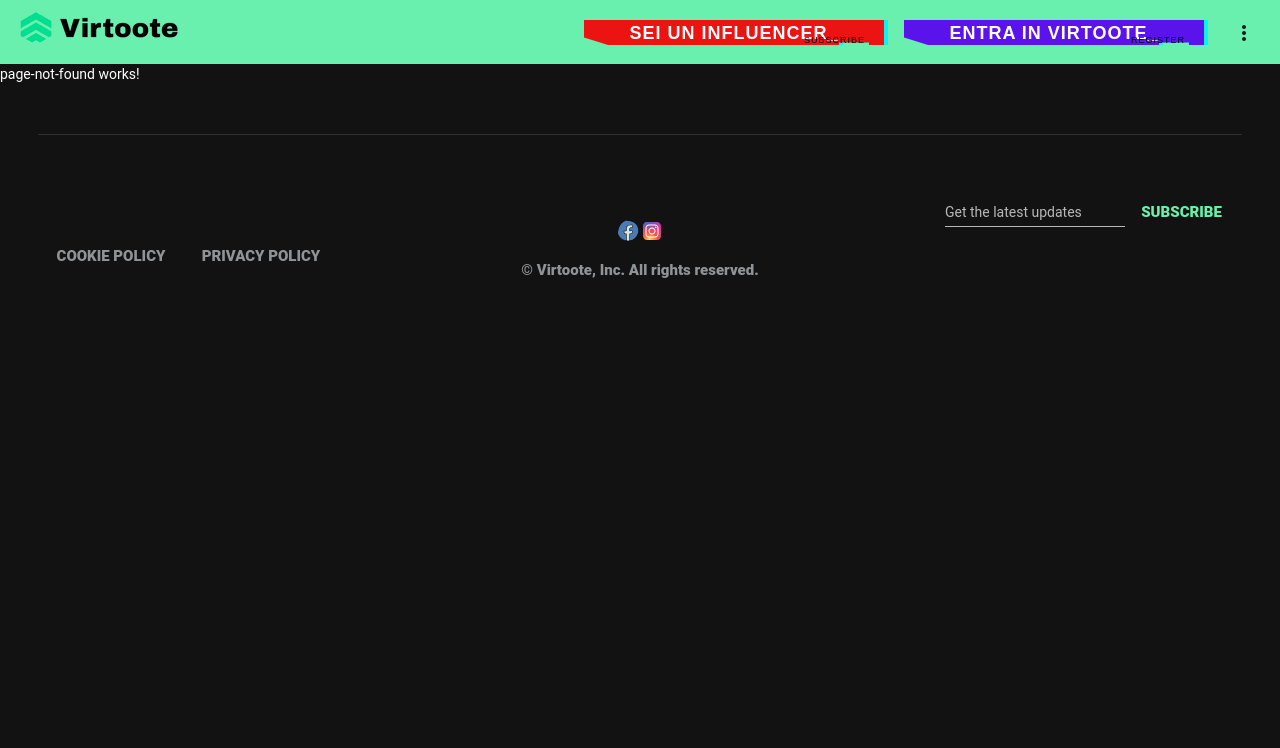
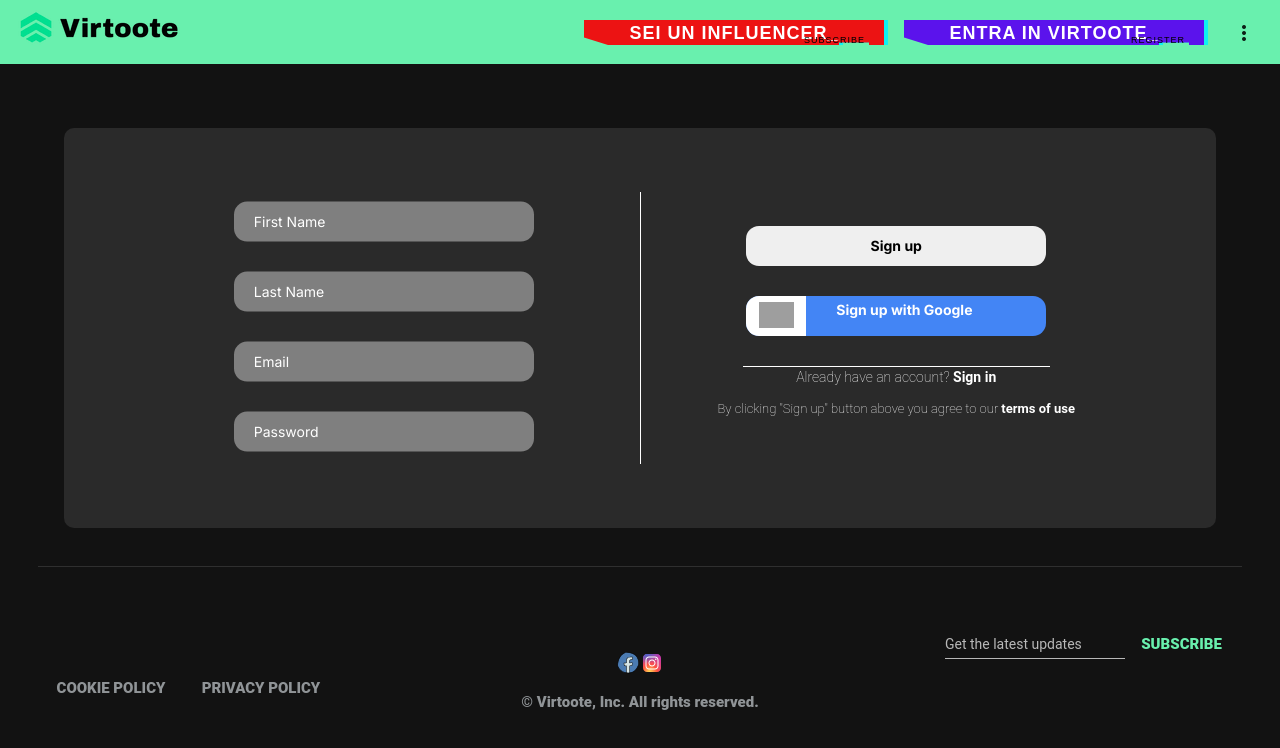
Before and after one commit to macorifice/virtoote, an Angular app: page /signup in a window 1280 px wide. Shown: the top 748 px of the page. Built offline with nearby package versions, Linux system fonts and the light colour scheme; grey boxes are pictures that could not be loaded.

Commit message:
added signup component

```diff
--- a/src/app/app-routing.module.ts
+++ b/src/app/app-routing.module.ts
@@ -1,3 +1,4 @@
+import { SignupComponent } from './components/signup/signup.component';
 import { LoginComponent } from './components/login/login.component';
 import { PageNotFoundComponent } from './components/page-not-found/page-not-found.component';
 import { HowItWorksComponent } from './components/how-it-works/how-it-works.component';
@@ -9,6 +10,7 @@ const routes: Routes = [
   { path: 'home', component: HomepageComponent},
   { path: 'how-it-works', component: HowItWorksComponent },
   { path: 'login', component: LoginComponent },
+  { path: 'signup', component: SignupComponent },
   { path: '',   redirectTo: '/home', pathMatch: 'full' }, // redirect to `home-component`
   { path: '**', component: PageNotFoundComponent },  // Wildcard route for a 404 page
 ];
--- a/src/app/app.module.ts
+++ b/src/app/app.module.ts
@@ -20,6 +20,7 @@ import { MatMenuModule } from '@angular/material/menu';
 import { HowItWorksComponent } from './components/how-it-works/how-it-works.component';
 import { PageNotFoundComponent } from './components/page-not-found/page-not-found.component';
 import { LoginComponent } from './components/login/login.component';
+import { SignupComponent } from './components/signup/signup.component';
 
 @NgModule({
   declarations: [
@@ -29,7 +30,8 @@ import { LoginComponent } from './components/login/login.component';
     HomepageComponent,
     HowItWorksComponent,
     PageNotFoundComponent,
-    LoginComponent
+    LoginComponent,
+    SignupComponent
   ],
   imports: [
     BrowserModule,
--- a/src/app/components/login/login.component.html
+++ b/src/app/components/login/login.component.html
@@ -75,9 +75,7 @@
             Lorem ipsum, dolor sit amet consectetur adipisicing elit. Debitis,
             ex ratione. Aliquid!
           </p>
-            <button class="btn transparent" id="sign-up-btn">
-              Sign up
-            </button>
+          <button [routerLink]="['/signup']" routerLinkActive="router-link-active"  class="btn transparent" id="sign-up-btn">Sign up</button>
         </div>
         <img src="img/log.svg" class="image" alt="" />
       </div>
@@ -88,9 +86,7 @@
             Lorem ipsum dolor sit amet consectetur adipisicing elit. Nostrum
             laboriosam ad deleniti.
           </p>
-            <button class="btn transparent" id="sign-in-btn">
-              Sign in
-            </button>
+          <button class="btn transparent" id="sign-in-btn">Sign in</button>
         </div>
         <img src="img/register.svg" class="image" alt="" />
       </div>
--- /dev/null
+++ b/src/app/components/signup/signup.component.html
@@ -0,0 +1,45 @@
+<div class="main-container">
+  <!-- <h1 class="title">Sign up</h1> -->
+
+  <div class="main-container__content">
+    <div class="content__inputs">
+      <form class="content__input--form">
+        <label for="First-name">
+          <input type="text" placeholder="First Name" />
+        </label>
+        <label for="Last-name">
+          <input type="text" placeholder="Last Name" />
+        </label>
+        <label for="email">
+          <input type="email" placeholder="Email" />
+        </label>
+        <label for="password">
+          <input type="password" placeholder="Password" />
+        </label>
+      </form>
+    </div>
+
+    <div class="content__submit">
+      <button type="button" class="button">Sign up</button>
+      <div class="button google-button">
+        <div class="google-button__google-icon"></div>
+        <p class="no-select">Sign up with Google</p>
+      </div>
+      <div class="content__submit--line"></div>
+      <p>
+        Already have an account?
+        <a href="/">
+          <strong>Sign in</strong>
+        </a>
+      </p>
+      <div class="content__footer">
+        <p>
+          By clicking "Sign up" button above you agree to our
+          <a href="/">
+            <strong>terms of use</strong>
+          </a>
+        </p>
+      </div>
+    </div>
+  </div>
+</div>
--- /dev/null
+++ b/src/app/components/signup/signup.component.scss
@@ -0,0 +1,171 @@
+@import url("https://fonts.googleapis.com/css2?family=Inter:wght@400;700&display=swap");
+
+body {
+  background: rgb(166,192,254);
+  background: linear-gradient(150deg, rgba(166,192,254,1) 0%, rgba(246,128,132,1) 100%);
+  background-attachment: fixed;
+  background-repeat: no-repeat;
+  color: white;
+  font-family: "Inter", sans-serif;
+  margin: 0;
+  padding: 0;
+}
+
+.main-container {
+  display: flex;
+  flex-direction: column;
+  align-items: center;
+}
+
+.title {
+  font-size: 48px;
+  margin-bottom: 0;
+}
+
+.content__input--form {
+  display: flex;
+  flex-direction: column;
+}
+
+.content__input--form > label > input {
+  box-sizing: border-box;
+  font-family: "Inter";
+  width: 300px;
+  height: 40px;
+  margin-bottom: 30px;
+  padding-left: 20px;
+  border: none;
+  border-radius: 13px;
+  background-color: rgba(255, 255, 255, 0.4);
+  color: white;
+  outline: none;
+}
+
+.content__input--form > label > input::placeholder {
+  color: white;
+  font-size: 14px;
+}
+
+.content__submit > .button {
+  height: 40px;
+  width: 300px;
+  border: none;
+  border-radius: 13px;
+  margin-bottom: 30px;
+  font-family: "Inter";
+  font-weight: bold;
+  font-size: 14px;
+}
+
+.content__submit > .google-button {
+  display: flex;
+  flex-direction: row;
+  align-items: center;
+  background-color: #4385F5;
+  color: white;
+  overflow: hidden;
+}
+
+.google-button__google-icon {
+  background-color: white;
+  background-image: url("https://img.icons8.com/color/50/000000/google-logo.png");
+  background-repeat: no-repeat;
+  background-position: center;
+  background-size: 35px;
+  height: 100%;
+  width: 20%;
+  margin-right: 30px;
+  cursor: pointer;
+}
+
+.no-select {
+    -webkit-touch-callout: none; /* iOS Safari */
+    -webkit-user-select: none; /* Safari */
+     -khtml-user-select: none; /* Konqueror HTML */
+       -moz-user-select: none; /* Old versions of Firefox */
+        -ms-user-select: none; /* Internet Explorer/Edge */
+            user-select: none; /* Non-prefixed version, currently
+                                  supported by Chrome, Edge, Opera and Firefox */
+}
+
+.content__submit--line {
+  width: 60%;
+  height: 1px;
+  background-color: white;
+}
+
+.content__submit > p, .content__footer p {
+  font-weight: 200;
+}
+
+.content__footer p {
+  font-size: 13px;
+  text-align: center;
+}
+
+a {
+  text-decoration: none;
+  color: white;
+}
+
+@media screen and (max-width: 800px) {
+  .main-container {
+    margin: 0px 20px;
+  }
+
+  .content__input--form {
+    margin-top: 80px;
+    align-items: center;
+  }
+
+  .content__submit {
+    margin-top: 60px;
+    display: flex;
+    flex-direction: column;
+    align-items: center;
+  }
+
+  .content__footer {
+    margin-top: 100px;
+  }
+}
+
+@media screen and (min-width: 801px) {
+
+  .main-container__content {
+    margin-top: 5%;
+    box-sizing: border-box;
+    background-color: rgba(255, 255, 255, 0.1);
+    border-radius: 10px;
+    display: flex;
+    flex-direction: row;
+    align-items: center;
+    justify-content: space-around;
+    width: 90%;
+    height: 400px;
+    padding: 5%;
+  }
+
+  .content__inputs {
+    display: flex;
+    justify-content: center;
+    align-items: center;
+    width: 50%;
+    height: 100%;
+    transform: translate(0, 5%);
+  }
+
+  .content__submit {
+    width: 50%;
+    height: 100%;
+    display: flex;
+    flex-direction: column;
+    align-items: center;
+    justify-content: center;
+    border-left: 1px solid white;
+  }
+
+  .content__footer {
+    width: 90%;
+  }
+}
--- /dev/null
+++ b/src/app/components/signup/signup.component.ts
@@ -0,0 +1,15 @@
+import { Component, OnInit } from '@angular/core';
+
+@Component({
+  selector: 'app-signup',
+  templateUrl: './signup.component.html',
+  styleUrls: ['./signup.component.scss']
+})
+export class SignupComponent implements OnInit {
+
+  constructor() { }
+
+  ngOnInit(): void {
+  }
+
+}
```
Also changed, not shown: 1 other file (tests, documents, lock files or other folders). Lines whose indentation alone changed are shown as unchanged.
